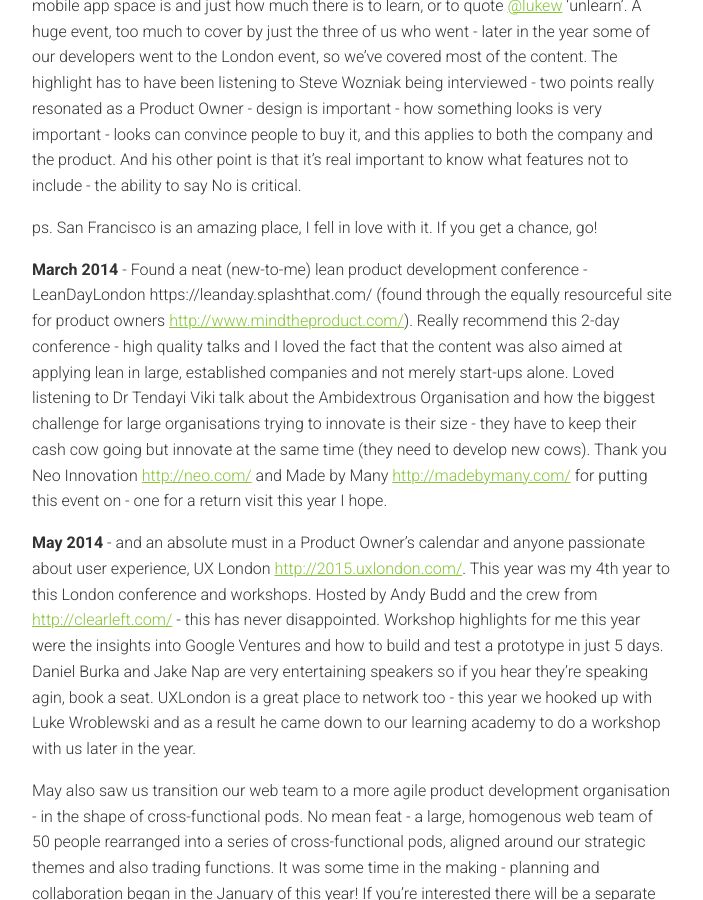
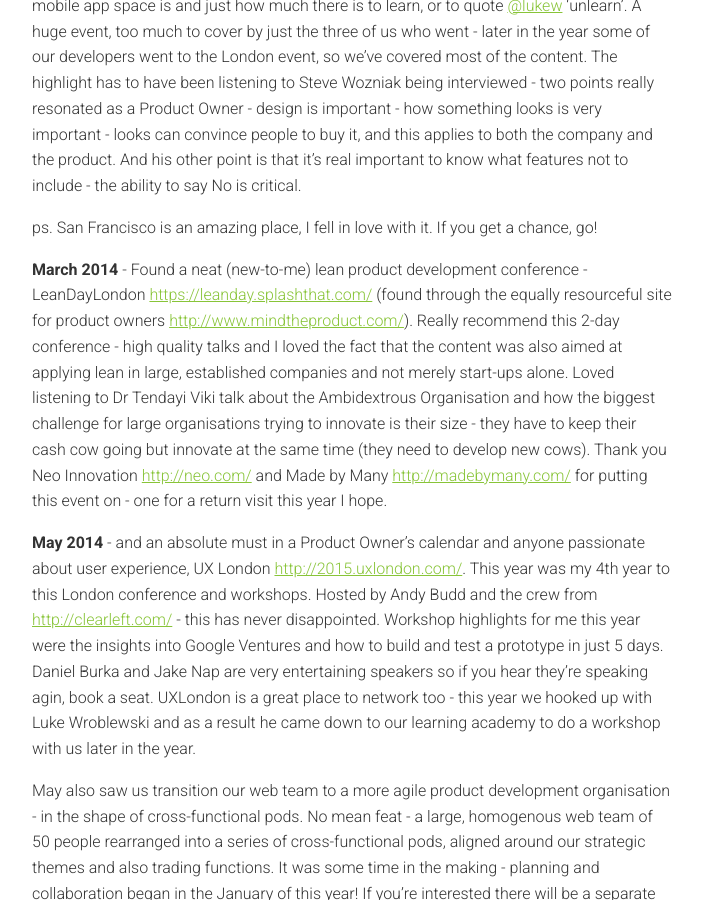
Before and after one commit to holidayextras/holidayextras.github.com, a Jekyll site: the page built from _posts/2015-01-12-a-year-in-the-life-of-a-holiday-extras-product-owner.md, in a window 1280 px wide and 900 px high, scrolled down 658 px. Shown: the whole window, without its empty margins (288-991 px from the left). Built offline with Jekyll 4.4.1, drawn with Linux system fonts in a browser that asks for light colours; nearby versions of some CDN libraries; comment, search, counter and statistics services are not loaded.

Commit message:
add link to post

```diff
--- a/_posts/2015-01-12-a-year-in-the-life-of-a-holiday-extras-product-owner.md
+++ b/_posts/2015-01-12-a-year-in-the-life-of-a-holiday-extras-product-owner.md
@@ -16,7 +16,7 @@
 ps.  San Francisco is an amazing place, I fell in love with it.  If you get a chance, go!
 
 
-**March 2014** - Found a neat (new-to-me) lean product development conference - LeanDayLondon https://leanday.splashthat.com/ (found through the equally resourceful site for product owners <http://www.mindtheproduct.com/>).  Really recommend this 2-day conference - high quality talks and I loved the fact that the content was also aimed at applying lean in large, established companies and not merely start-ups alone.  Loved listening to Dr Tendayi Viki talk about the Ambidextrous Organisation and how the biggest challenge for large organisations trying to innovate is their size - they have to keep their cash cow going but innovate at the same time (they need to develop new cows).
+**March 2014** - Found a neat (new-to-me) lean product development conference - LeanDayLondon <https://leanday.splashthat.com/> (found through the equally resourceful site for product owners <http://www.mindtheproduct.com/>).  Really recommend this 2-day conference - high quality talks and I loved the fact that the content was also aimed at applying lean in large, established companies and not merely start-ups alone.  Loved listening to Dr Tendayi Viki talk about the Ambidextrous Organisation and how the biggest challenge for large organisations trying to innovate is their size - they have to keep their cash cow going but innovate at the same time (they need to develop new cows).
 Thank you Neo Innovation <http://neo.com/> and Made by Many <http://madebymany.com/> for putting this event on - one for a return visit this year I hope.
 
 
```
